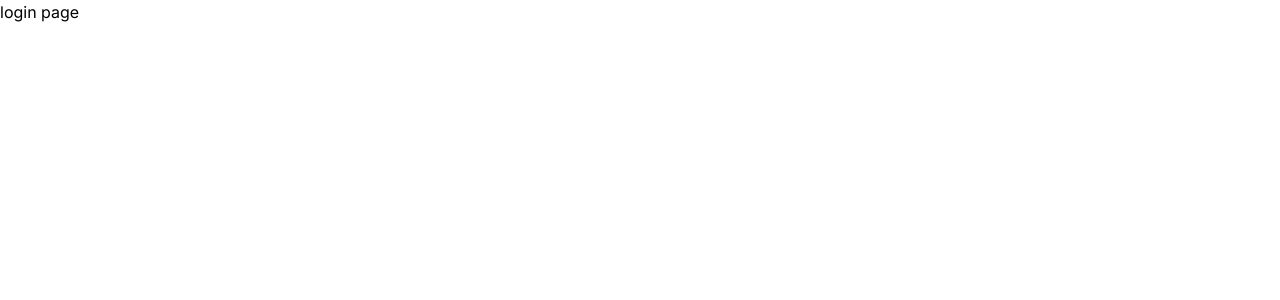
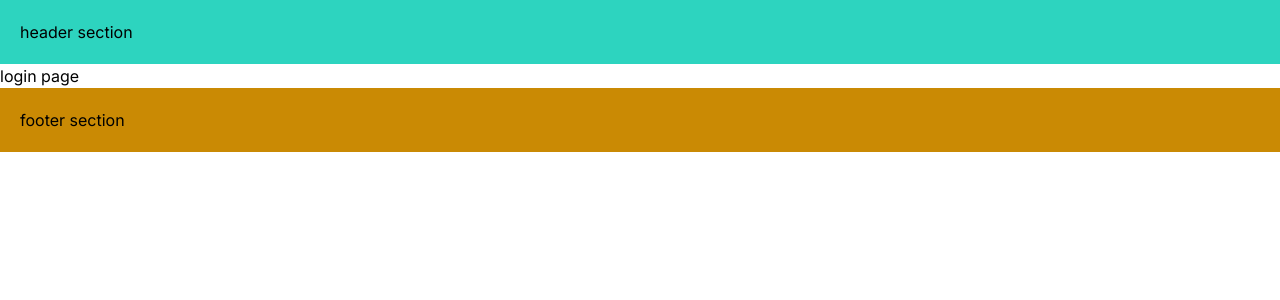
Before and after one commit to avinash-palakurthi/next-tutorial, a Next.js app: page /login in a window 1280 px wide. Shown: the top 300 px of the page. Built offline with nearby package versions, Linux system fonts and the light colour scheme.

Commit message:
nexted layout| demo layout created in lecture folder

```diff
--- a/src/app/layout.tsx
+++ b/src/app/layout.tsx
@@ -16,7 +16,15 @@ export default function RootLayout({
 }>) {
 	return (
 		<html lang="en">
-			<body className={inter.className}>{children}</body>
+			<body className={inter.className}>
+				<div className="bg-teal-400 text-black top-0 sticky p-5">
+					header section
+				</div>
+
+				{children}
+
+				<div className="bottom-0 sticky p-5 bg-yellow-600">footer section</div>
+			</body>
 		</html>
 	);
 }
--- /dev/null
+++ b/src/app/lectures/layout.tsx
@@ -0,0 +1,10 @@
+function lectureLayout({ children }: { children: React.ReactNode }) {
+	return (
+		<>
+			<h2>hello from lecture layout</h2>
+			{children}
+		</>
+	);
+}
+
+export default lectureLayout;
```
